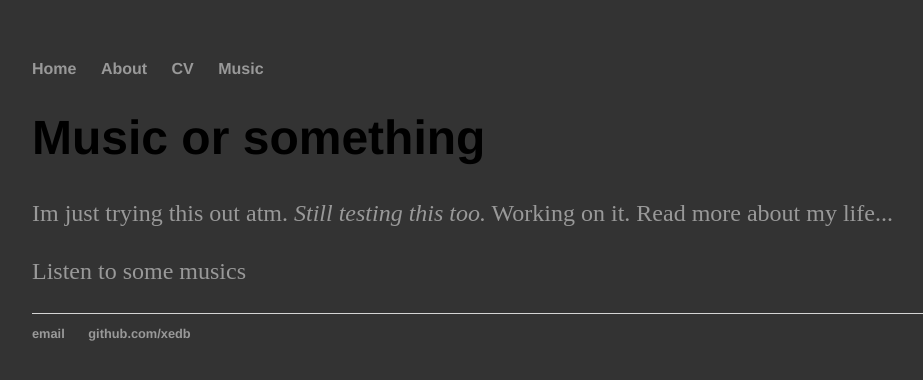
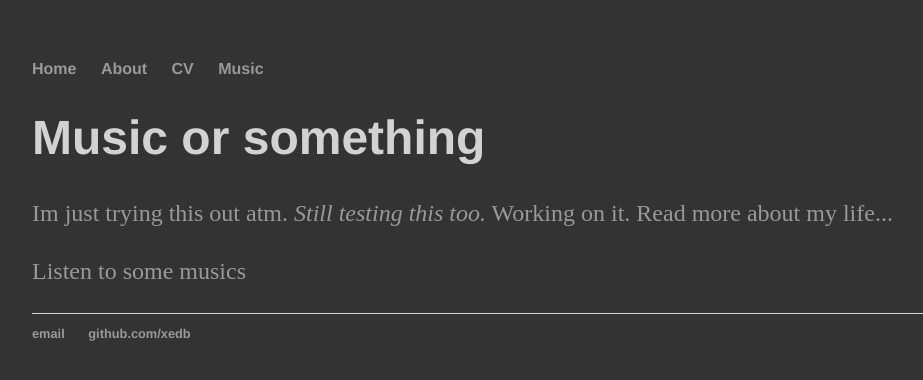
Before and after one commit to XeDb/xedb.github.io, a Jekyll site: the page built from index.html, in a window 1280 px wide. Shown: the top 380 px of the page, without its empty margins (160-1083 px from the left). Built offline with Jekyll 4.4.1, drawn with Linux system fonts in a browser that asks for light colours.

Commit message:
Background

```diff
--- a/css/main.css
+++ b/css/main.css
@@ -24,6 +24,7 @@ a:hover {
 h1 {
     font-size: 3em;
     font-family:'Helvetica', 'Arial', 'Sans-Serif';
+    color: #d2d2d2
 }
 p {
     font-size: 1.5em;
```
